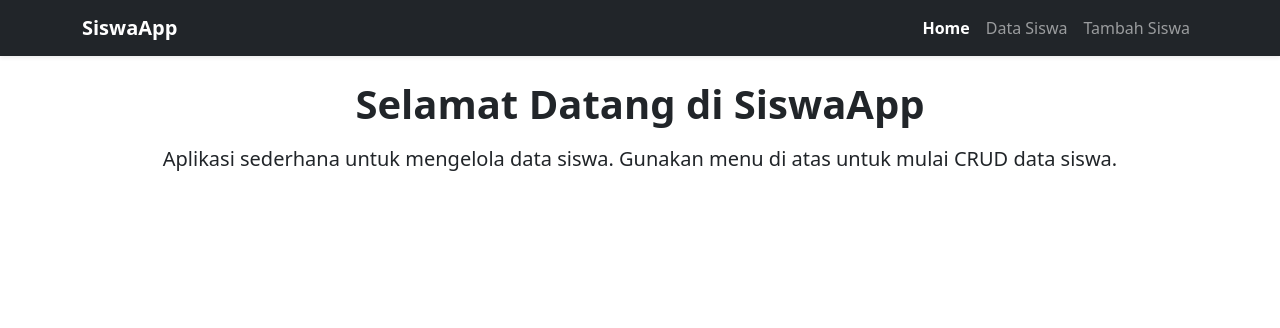
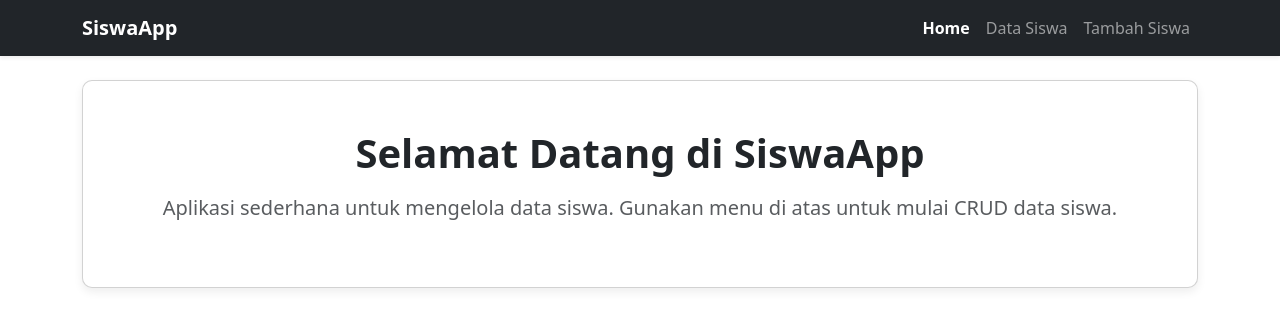
Before and after one commit to rizkilabs/siswa-frontend, a React (Vite) app: page / in a window 1280 px wide. Shown: the top 328 px of the page. Built offline with nearby package versions, Linux system fonts and the light colour scheme.

Commit message:
style: update Home page with modern card UI

```diff
--- a/src/pages/Home.jsx
+++ b/src/pages/Home.jsx
@@ -1,8 +1,8 @@
 function Home() {
   return (
-    <div className="text-center">
+    <div className="text-center card card-soft p-5">
       <h1 className="fw-bold mb-3">Selamat Datang di SiswaApp</h1>
-      <p className="lead">
+      <p className="lead text-muted">
         Aplikasi sederhana untuk mengelola data siswa. Gunakan menu di atas
         untuk mulai CRUD data siswa.
       </p>
```
